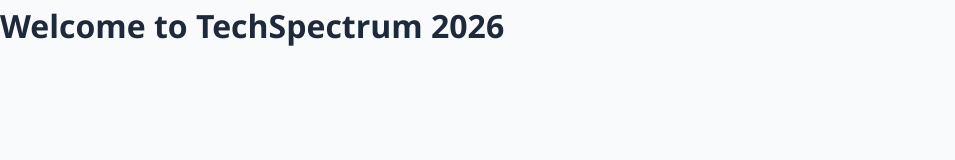
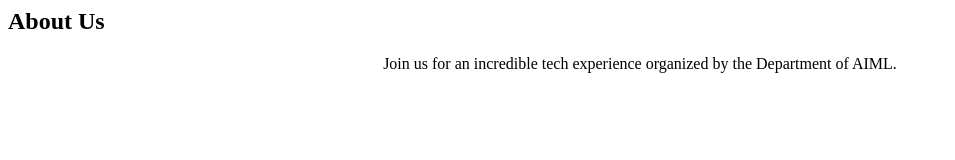
Before and after one commit to 56r8sathwikkumar/college-event-website, a plain HTML site: page index.html in a window 1280 px wide. Shown: the whole page, without its empty margins (0-955 px from the left). Drawn offline with Linux system fonts and the light colour scheme.

Commit message:
add my section code

```diff
--- a/index.html
+++ b/index.html
@@ -1,12 +1,4 @@
-<!DOCTYPE html>
-<html lang="en">
-<head>
-    <meta charset="UTF-8">
-    <meta name="viewport" content="width=device-width, initial-scale=1.0">
-    <title>TechSpectrum 2026</title>
-    <link rel="stylesheet" href="style.css">
-</head>
-<body>
-    <h1>Welcome to TechSpectrum 2026</h1>
-</body>
-</html>
+<section id="about" class="container">
+    <h2>About Us</h2>
+    <p style="text-align:center;">Join us for an incredible tech experience organized by the Department of AIML.</p>
+</section>
```
